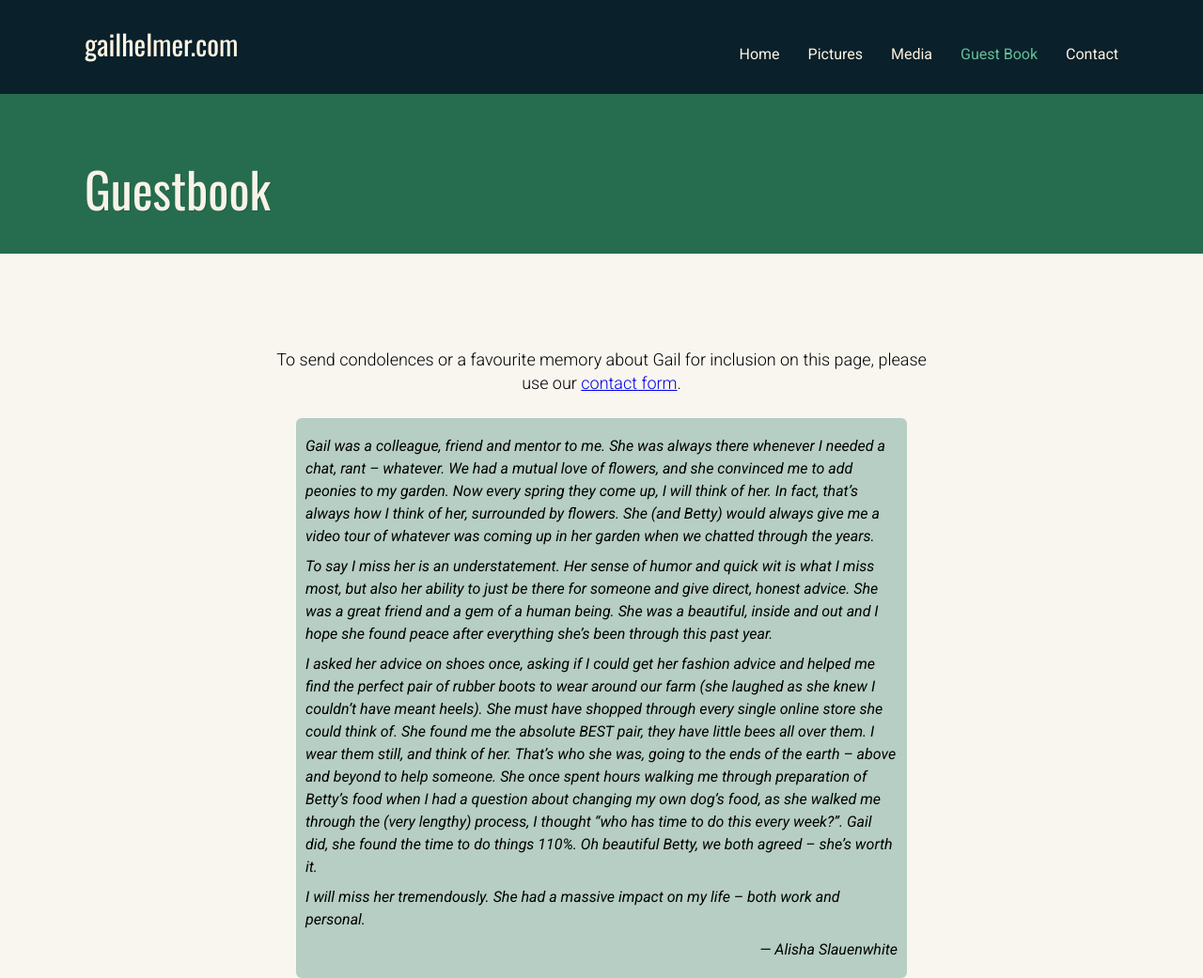
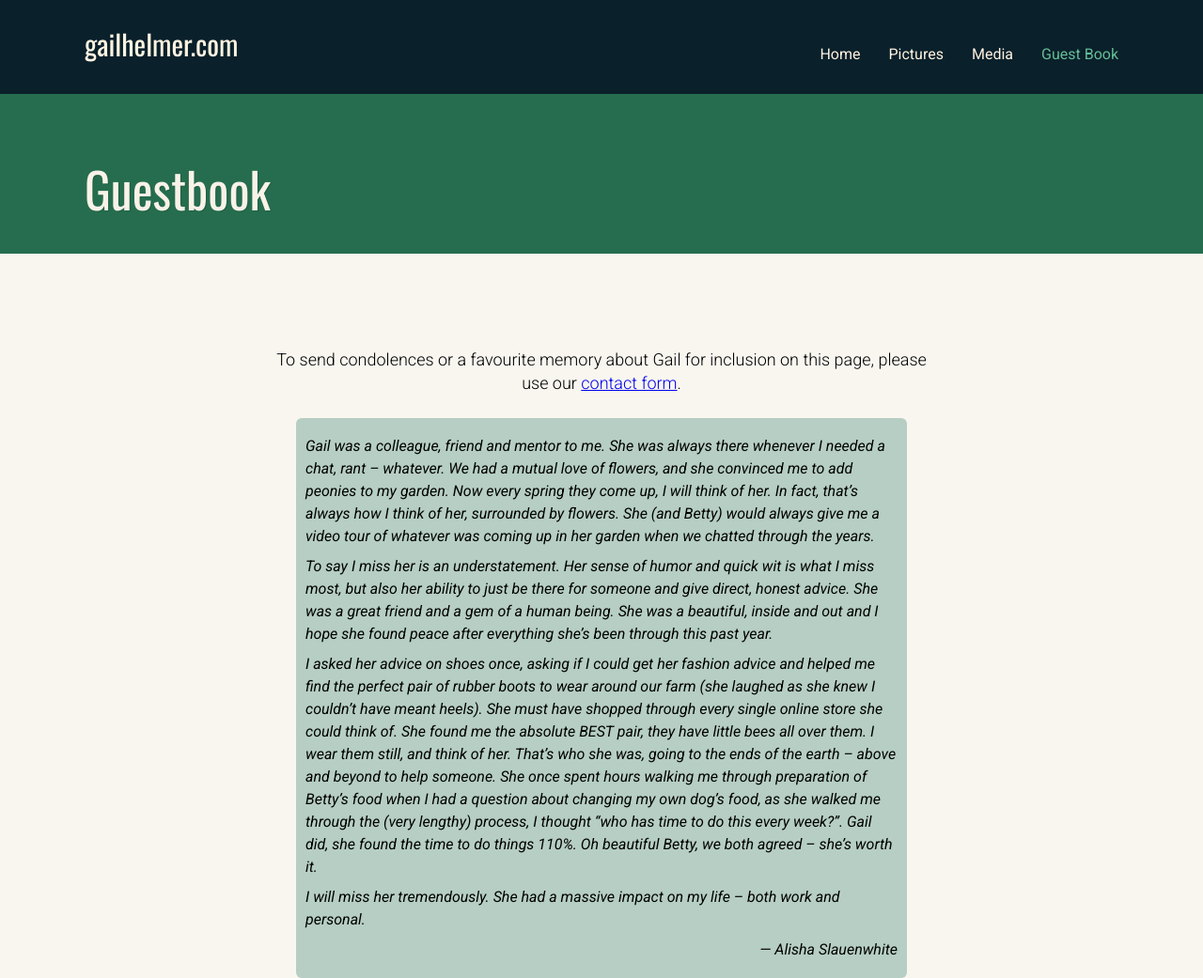
Before and after one commit to dhelmer/static-gailhelmer-basic, a plain HTML site: page guestbook.html in a window 1280 px wide. Shown: the top 1041 px of the page at 94% size. Drawn offline with nearby package versions, Linux system fonts and the light colour scheme.

Commit message:
Update guestbook.html
Remove condolences page link.

```diff
--- a/guestbook.html
+++ b/guestbook.html
@@ -32,9 +32,6 @@
             </li>
             <li class="site_menu__item">
                 <a class="site_menu__link site_menu__link--active" href="guestbook.html">Guest Book</a>
-            </li>
-            <li class="site_menu__item">
-              <a class="site_menu__link site_menu__link" href="condolences.html">Contact</a>
             </li>
           </ul>
         </nav>
```
